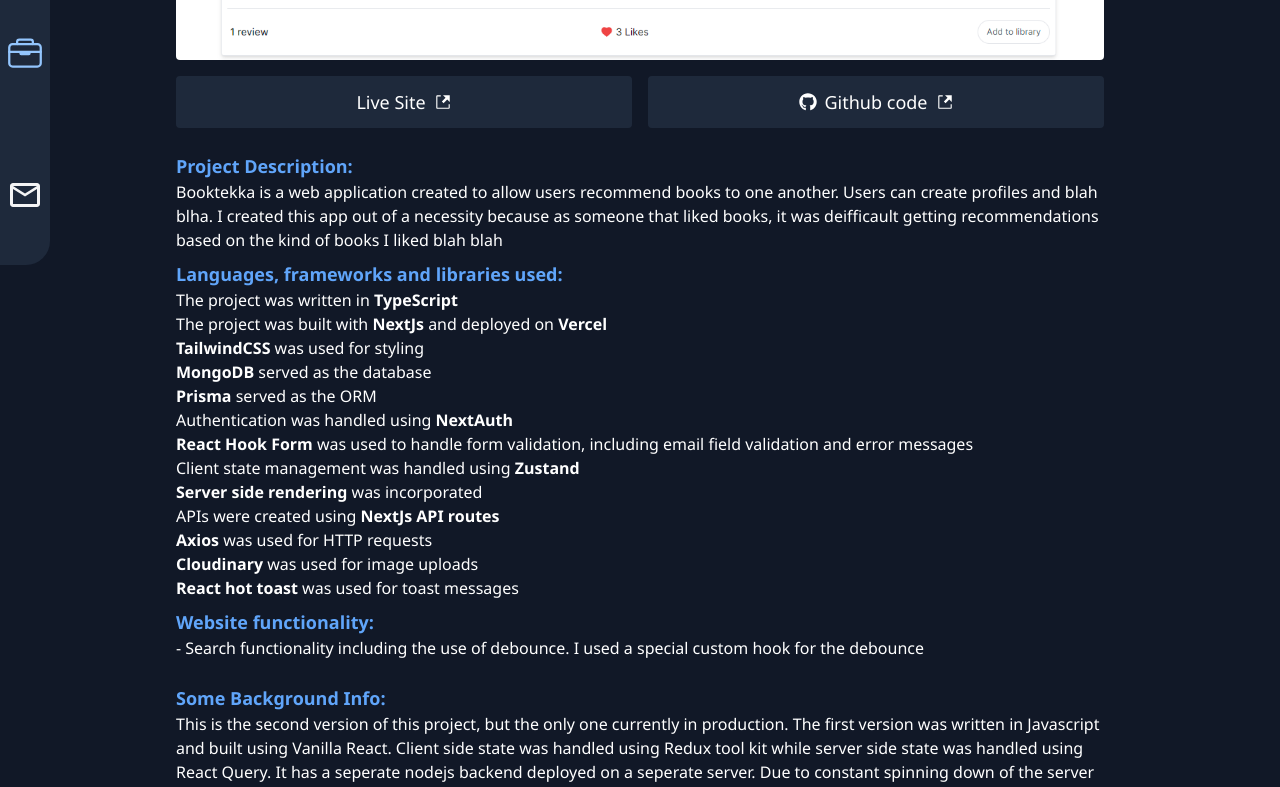
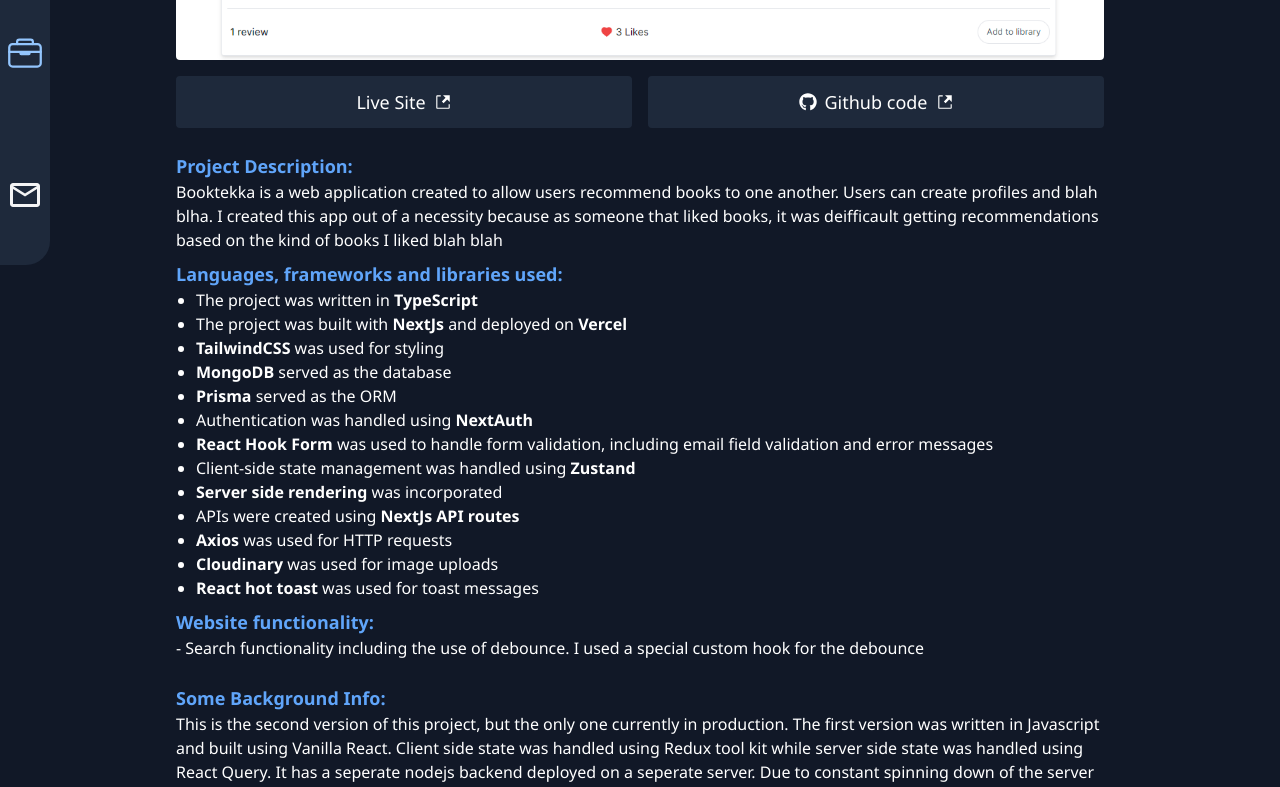
Before and after one commit to Kelechi095/Portfolio, a React (Vite) app: page /projects in a window 1280 px wide. Shown: the part 489-1276 px from the top of the page. Built offline with nearby package versions, Linux system fonts and the light colour scheme.

Commit message:
modified component

```diff
--- a/src/Pages/Projects.tsx
+++ b/src/Pages/Projects.tsx
@@ -49,7 +49,7 @@
         <h4 className="text-blue-400 font-semibold text-lg">
           Languages, frameworks and libraries used:
         </h4>
-        <ul className="">
+        <ul className="list-disc ml-5">
           <li>
             The project was written in{" "}
             <span className="font-semibold">TypeScript</span>
@@ -83,7 +83,7 @@
             and error messages
           </li>
           <li>
-            Client state management was handled using{" "}
+            Client-side state management was handled using{" "}
             <span className="font-semibold">Zustand</span>
           </li>
           <li>
```
